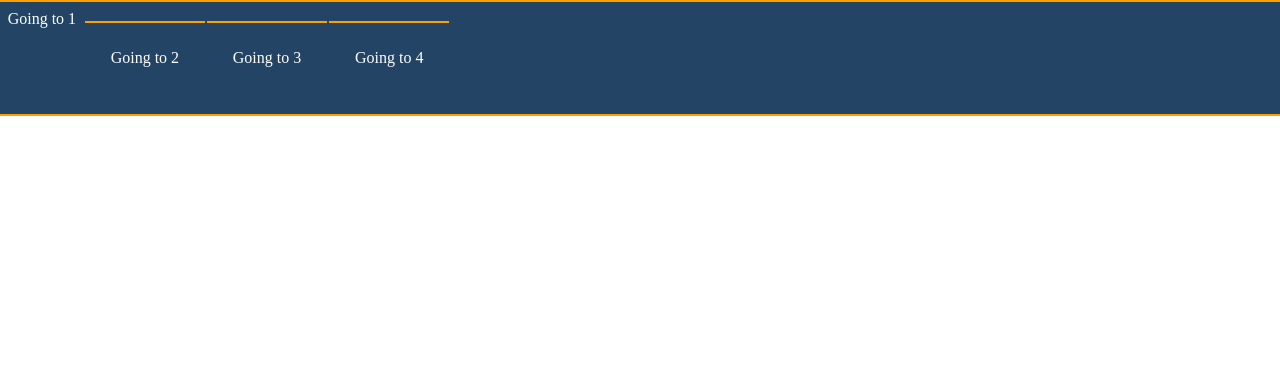
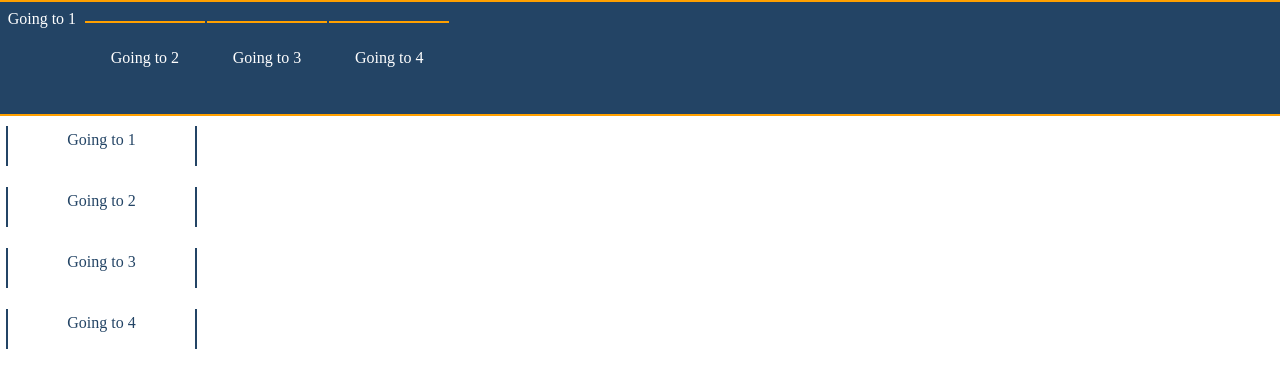
Before and after one commit to bgeorgieff/Origami-Softuni-ReactJS, a React (Create React App) app: page / in a window 1280 px wide. Shown: the top 388 px of the page. Built offline with nearby package versions, Linux system fonts and the light colour scheme.

Commit message:
feat: created aside with styles

```diff
--- a/src/App.js
+++ b/src/App.js
@@ -1,11 +1,15 @@
 import React from 'react'
 import Header from './components/header/index'
 import styles from './app.module.css'
+import Aside from './components/aside'
 
 function App() {
   return (
     <div className={styles.app}>
       <Header />
+      <div className={styles.container}>
+        <Aside />
+      </div>
     </div>
   )
 }
--- a/src/app.module.css
+++ b/src/app.module.css
@@ -12,7 +12,7 @@
 }
 
 .container {
-  margin-top: 8.5%;
+  margin-top: 15vh;
   padding: 0.5%;
   /* border: 1px solid purple; */
   margin-bottom: 0.1%;
--- /dev/null
+++ b/src/components/aside/index.js
@@ -0,0 +1,16 @@
+import React from 'react'
+import Link from '../link/index'
+import styles from './index.module.css'
+
+const Aside = () => {
+  return (
+    <aside className={styles.aside}>
+        <Link href="#" title="Going to 1" type="aside"/>
+        <Link href="#" title="Going to 2" type="aside"/>
+        <Link href="#" title="Going to 3" type="aside"/>
+        <Link href="#" title="Going to 4" type="aside"/>
+    </aside>
+  )
+}
+
+export default Aside
--- /dev/null
+++ b/src/components/aside/index.module.css
@@ -0,0 +1,8 @@
+.aside {
+  display: inline-block;
+  width: 15%;
+  margin-right: 1%;
+  height: 89.5vh;
+  /* border:1px solid red; */
+  vertical-align: top;
+}
--- a/src/components/header/index.js
+++ b/src/components/header/index.js
@@ -5,12 +5,10 @@ import Link from '../link/index'
 const Header = () => {
   return (
     <header className={styles.navigation}>
-      <ul>
-        <Link href="#" title="Going to 1"/>
-        <Link href="#" title="Going to 2"/>
-        <Link href="#" title="Going to 3"/>
-        <Link href="#" title="Going to 4"/>
-      </ul>
+        <Link href="#" title="Going to 1" type="header"/>
+        <Link href="#" title="Going to 2" type="header"/>
+        <Link href="#" title="Going to 3" type="header"/>
+        <Link href="#" title="Going to 4" type="header"/>
     </header>
   )
 }
--- a/src/components/link/index.js
+++ b/src/components/link/index.js
@@ -1,13 +1,13 @@
 import React from 'react'
 import styles from './index.module.css'
 
-const Link = ({ title, href }) => {
+const Link = ({ title, href, type }) => {
   return (
-    <li className={styles["list-item"]}>
-        <a href={href} className={styles["header-link"]}>
+    <div className={styles[`${type}-list-item`]}>
+        <a href={href} className={styles[`${type}-link`]}>
           {title}
         </a>
-    </li>
+    </div>
   )
 }
 
--- a/src/components/link/index.module.css
+++ b/src/components/link/index.module.css
@@ -3,7 +3,7 @@
     text-decoration: none;
 }
 
-.list-item {
+.header-list-item {
     display: inline-block;
     height: auto;
     margin-right: 2%;
@@ -13,13 +13,13 @@
     vertical-align: top;
 }
 
-.list-item:not(:first-child) {
+.header-list-item:not(:first-child) {
     padding: 2%;
     margin-top: 1.5%;
     border-top: 2px solid #ffa000;
 }
 
-.list-item:hover {
+.header-list-item:hover {
     border-top: none;
     border-bottom: 2px solid #ffa000;
     font-weight: bold;
@@ -47,7 +47,7 @@ footer .listItem:hover {
     font-weight: bold;
 }
 
-aside .listItem {
+.aside-list-item {
     display: block;
     width: 98%;
     border-left: 2px solid #234465;
@@ -57,16 +57,16 @@ aside .listItem {
     text-align: center;
 }
 
-aside .listItem a {
+.aside-link {
     color: #234465;
     text-align: center;
     text-decoration: none;
-    padding-top: 5%;
+    padding-top: 5px;
     height: 60%;
     display: block;
 }
 
-aside .listItem:hover {
+.aside-list-item:hover {
     border-left: none;
     border-right: none;
     font-weight: bold;
```
Also changed, not shown: src/components/header/index.module.css (indentation only).
